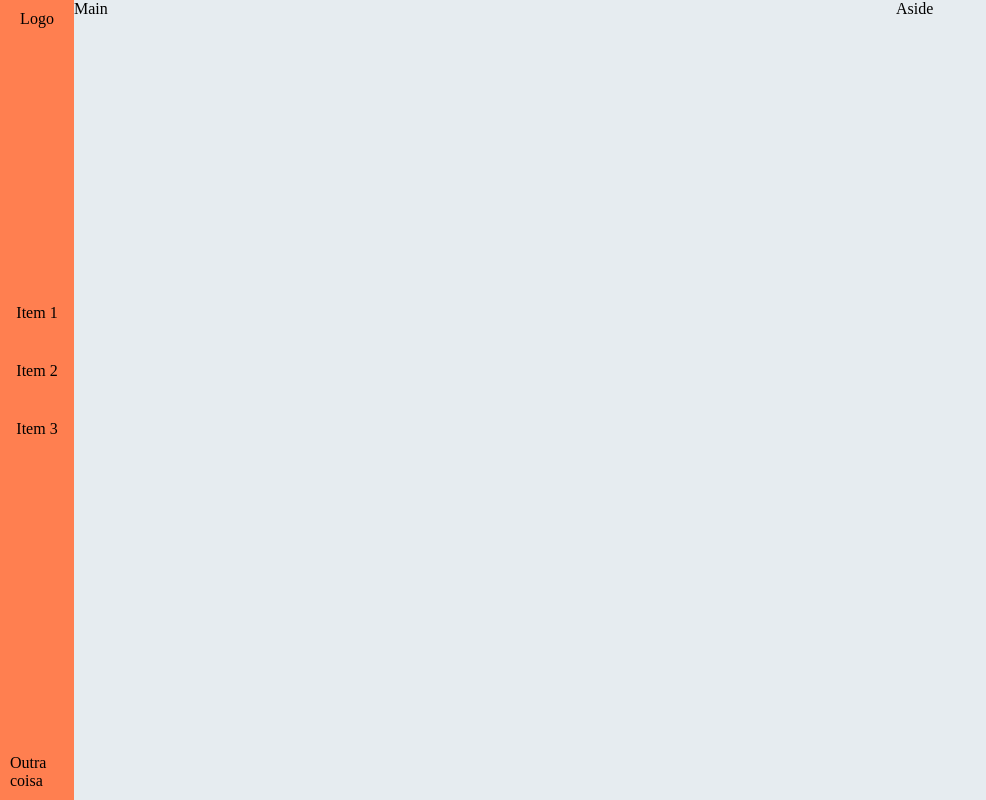
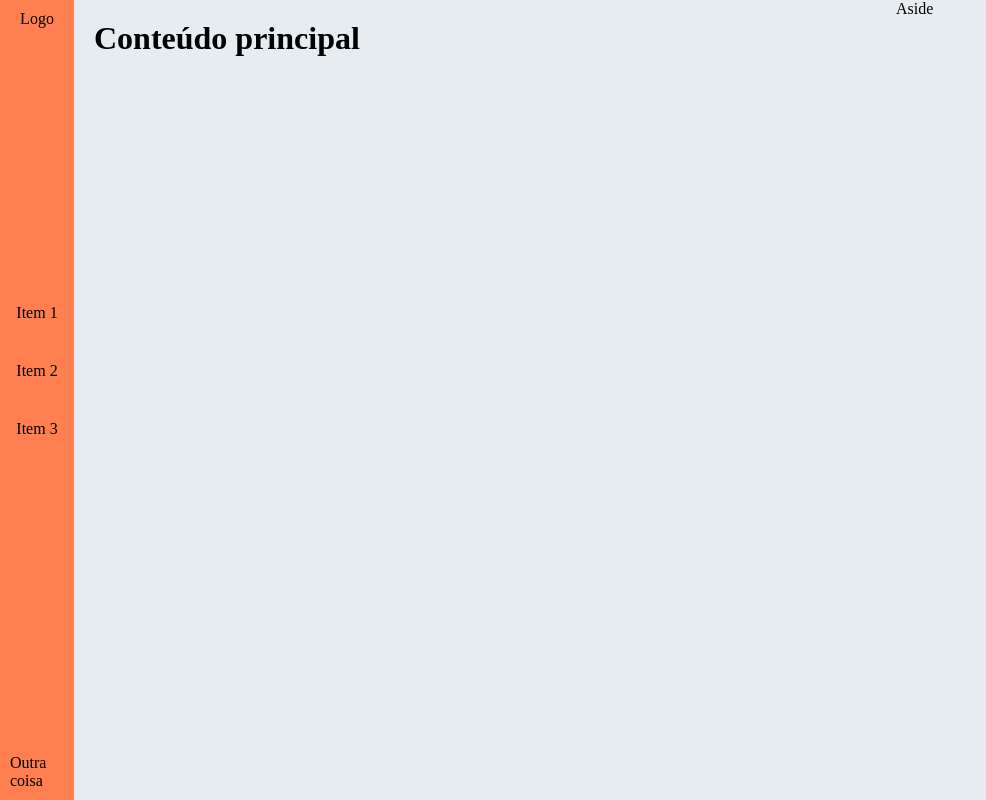
Before and after one commit to johnnyferreiradev/milkmoney, a React (Create React App) app in the folder frontend/: page / in a window 1280 px wide. Shown: the whole page, without its empty margins (0-986 px from the left). Built offline with nearby package versions, Linux system fonts and the light colour scheme.

Commit message:
Criação do template de exibição do conteudo principal

```diff
--- /dev/null
+++ b/frontend/src/components/Content/Content.jsx
@@ -0,0 +1,11 @@
+import React from 'react';
+
+import './Styles.css';
+
+export default function Content () {
+  return (
+    <div className="content">
+      <h1>Conteúdo principal</h1>
+    </div>
+  );
+}
--- /dev/null
+++ b/frontend/src/components/Content/Styles.css
@@ -0,0 +1,3 @@
+.content {
+  padding: 20px;
+}
--- a/frontend/src/index.css
+++ b/frontend/src/index.css
@@ -1,3 +1,8 @@
+* {
+  margin: 0px;
+  padding: 0px;
+}
+
 html, body, #root {
   height: 100%;
   padding: 0px;
--- a/frontend/src/pages/Dashboard/Dashboard.jsx
+++ b/frontend/src/pages/Dashboard/Dashboard.jsx
@@ -1,6 +1,7 @@
 import React from 'react';
 
 import Nav from '../../components/Nav/Nav';
+import Content from '../../components/Content/Content';
 
 import './Styles.css';
 
@@ -9,7 +10,7 @@ export default class Dashboard extends React.Component {
     return (
       <div className="dashboard">
         <Nav />
-        <main className="main">Main</main>
+        <Content />
         <aside className="aside">Aside</aside>
       </div>
     );
--- a/frontend/src/pages/Dashboard/Styles.css
+++ b/frontend/src/pages/Dashboard/Styles.css
@@ -2,7 +2,7 @@
   grid-area: menu;
 }
 
-.dashboard .main {
+.dashboard .content {
   grid-area: main;
 }
 
```
Also changed, not shown: frontend/src/components/Sale/Sale.jsx (added, +9 -0 lines).
